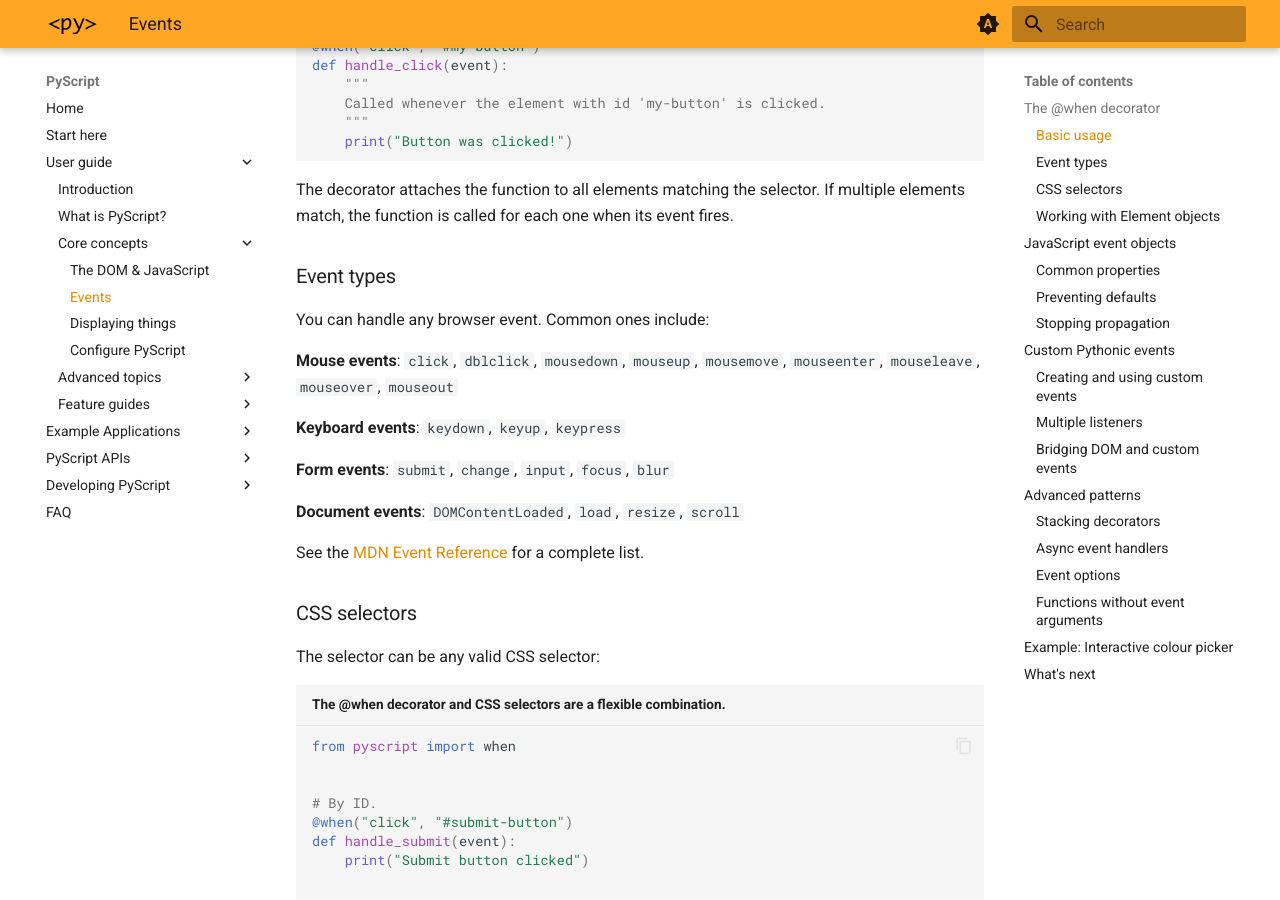
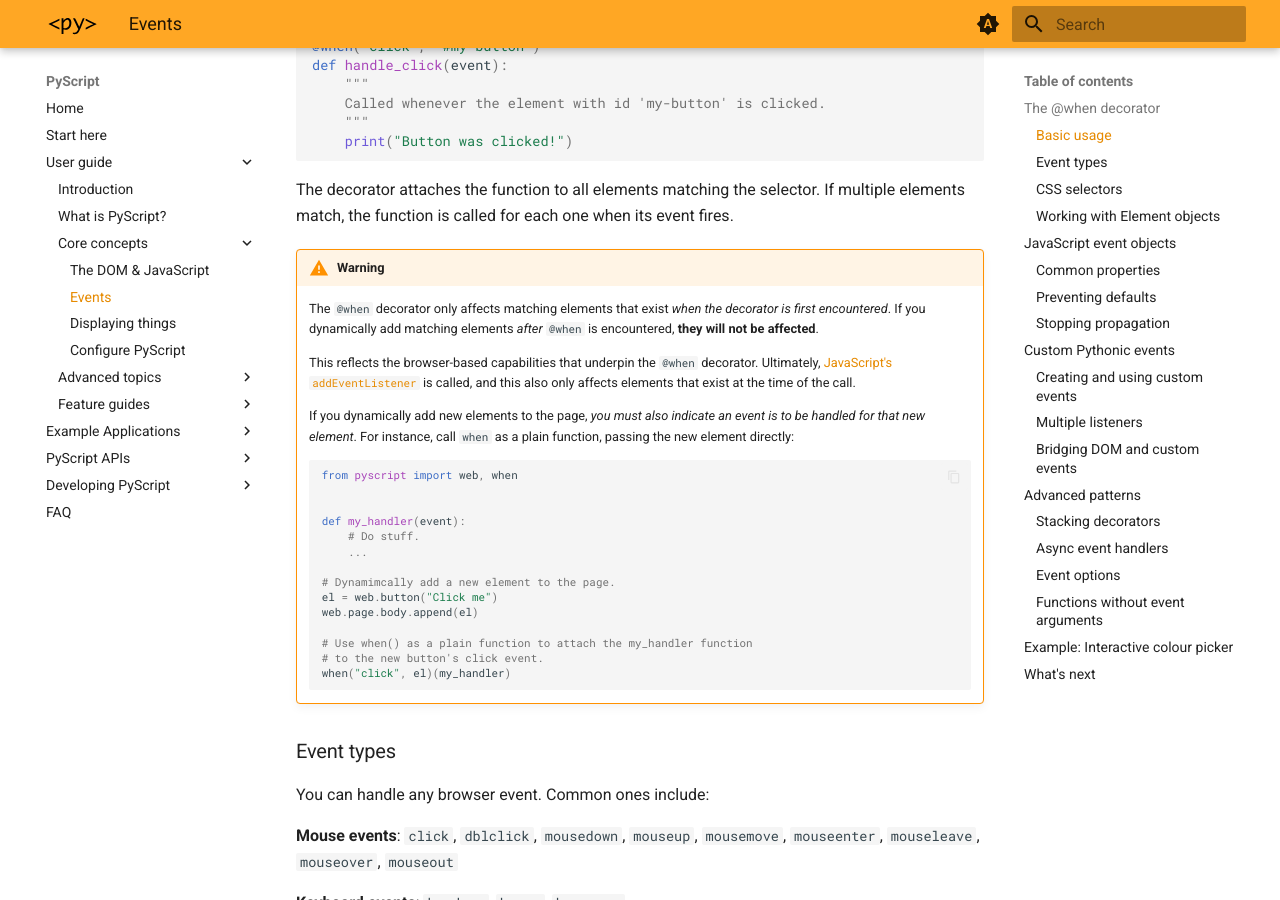
Before and after one commit to pyscript/docs, an MkDocs documentation site: the page built from docs/user-guide/events.md, in a window 1280 px wide and 900 px high, scrolled down 657 px. Built offline with MkDocs 1.6.1 and Material for MkDocs 9.7.7, drawn with Linux system fonts in a browser that asks for light colours; a script that is not in the unit is left out; the version menu is left out.

Commit message:
Add call-out warning to describe handling events generated by dynamically created elements.

````diff
--- a/docs/user-guide/events.md
+++ b/docs/user-guide/events.md
@@ -33,6 +33,41 @@ def handle_click(event):
 The decorator attaches the function to all elements matching the
 selector. If multiple elements match, the function is called for each
 one when its event fires.
+
+!!! warning
+
+    The `@when` decorator only affects matching elements that exist
+    _when the decorator is first encountered_. If you dynamically add
+    matching elements _after_ `@when` is encountered, **they will not
+    be affected**.
+
+    This reflects the browser-based capabilities that underpin
+    the `@when` decorator. Ultimately,
+    [JavaScript's `addEventListener`](https://developer.mozilla.org/en-US/docs/Web/API/EventTarget/addEventListener)
+    is called, and this also only affects elements that exist at the
+    time of the call.
+
+    If you dynamically add new elements to the page, _you must also
+    indicate an event is to be handled for that new element_. For
+    instance, call `when` as a plain function, passing the new element
+    directly:
+
+    ```python
+    from pyscript import web, when
+
+
+    def my_handler(event):
+        # Do stuff.
+        ...
+
+    # Dynamimcally add a new element to the page.
+    el = web.button("Click me")
+    web.page.body.append(el)
+
+    # Use when() as a plain function to attach the my_handler function
+    # to the new button's click event.
+    when("click", el)(my_handler)
+    ```
 
 ### Event types
 
````
